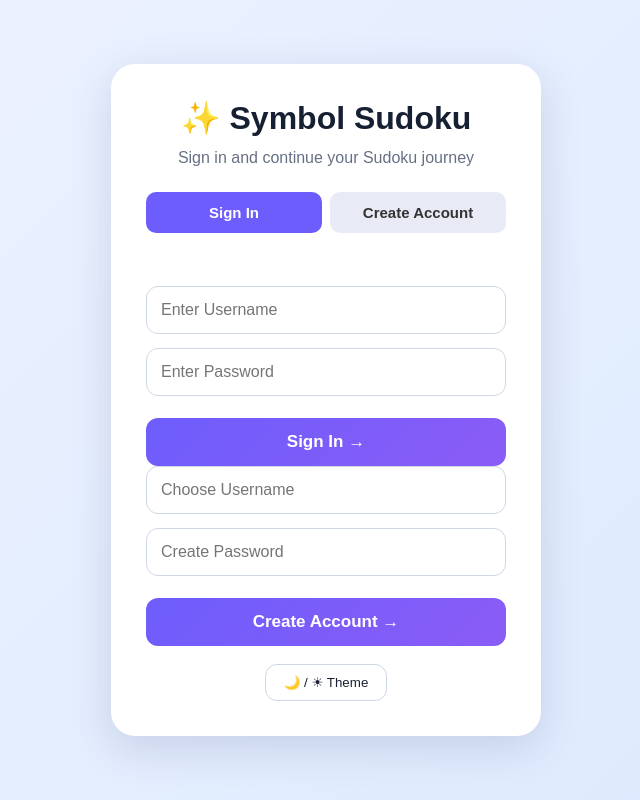
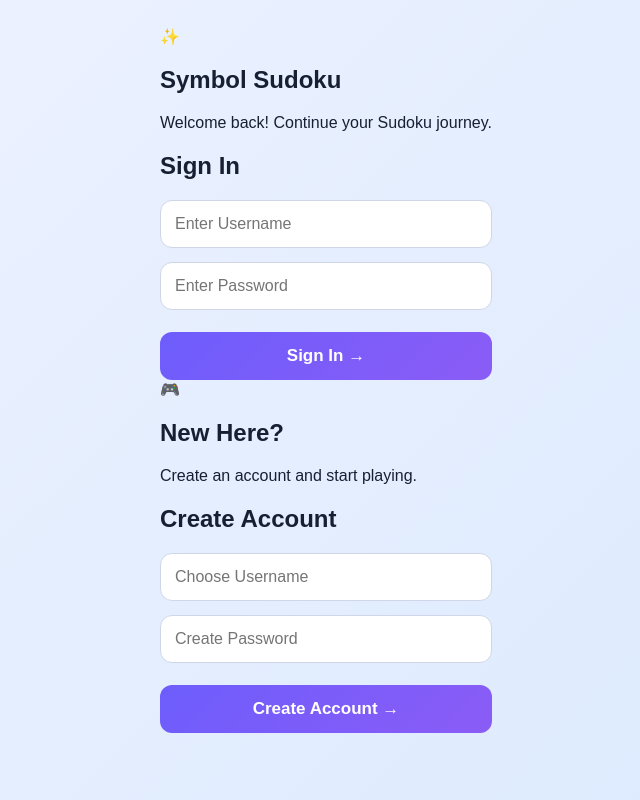
Before and after one commit to reshmapasula-prog/Symbolsudoku, a Flask app: page / in a window 1280 px wide. Shown: the whole page, without its empty margins (314-954 px from the left). Run offline with Flask 3, Linux system fonts and the light colour scheme.

Commit message:
Refactor HTML structure and improve formatting

```diff
--- a/templates/index.html
+++ b/templates/index.html
@@ -1,191 +1,319 @@
 <!DOCTYPE html>
 <html lang="en">
+
 <head>
     <meta charset="UTF-8">
     <meta name="viewport" content="width=device-width, initial-scale=1.0">
+
     <title>Symbol Sudoku</title>
-    <link rel="stylesheet" href="{{ url_for('static', filename='style.css') }}">
+
+    <link
+        rel="stylesheet"
+        href="{{ url_for('static', filename='style.css') }}"
+    >
 </head>
 
 <body>
 
-<div class="app">
+    <!-- =========================
+         LOGIN / SIGNUP SCREEN
+    ========================== -->
 
-    <!-- LOGIN SCREEN -->
-<div id="loginScreen" class="screen active">
+    <section id="loginScreen" class="screen active">
 
-    <div class="login-card">
+        <div class="auth-container">
 
-        <h1>✨ Symbol Sudoku</h1>
+            <!-- SIGN IN -->
+            <div class="auth-panel signin-panel">
 
-        <p class="login-subtitle">
-            Sign in and continue your Sudoku journey
-        </p>
-
-        <div class="auth-tabs">
-            <button id="loginTab"
-                    class="auth-tab active-tab"
-                    onclick="showLogin()">
-                Sign In
-            </button>
-
-            <button id="signupTab"
-                    class="auth-tab"
-                    onclick="showSignup()">
-                Create Account
-            </button>
+                <div class="auth-header">
+                    <div class="logo">✨</div>
+                    <h1>Symbol Sudoku</h1>
+                    <p>Welcome back! Continue your Sudoku journey.</p>
                 </div>
 
-        <div id="authMessage"></div>
+                <h2>Sign In</h2>
 
-        <div id="loginForm">
+                <form
+                    id="loginForm"
+                    onsubmit="loginUser(); return false;"
+                >
 
                     <input
                         type="text"
                         id="loginUsername"
                         placeholder="Enter Username"
+                        required
                     >
 
                     <input
                         type="password"
                         id="loginPassword"
                         placeholder="Enter Password"
+                        required
                     >
 
-            <button class="auth-button" onclick="loginUser()">
+                    <button
+                        type="submit"
+                        class="auth-button"
+                    >
                         Sign In →
                     </button>
+
+                </form>
 
             </div>
 
 
-        <div id="signupForm" class="hidden">
+            <!-- CREATE ACCOUNT -->
+            <div class="auth-panel signup-panel">
+
+                <div class="auth-header">
+                    <div class="logo">🎮</div>
+                    <h1>New Here?</h1>
+                    <p>Create an account and start playing.</p>
+                </div>
+
+                <h2>Create Account</h2>
+
+                <form
+                    id="signupForm"
+                    onsubmit="signupUser(); return false;"
+                >
 
                     <input
                         type="text"
                         id="signupUsername"
                         placeholder="Choose Username"
+                        required
                     >
 
                     <input
                         type="password"
                         id="signupPassword"
                         placeholder="Create Password"
+                        required
                     >
 
-            <button class="auth-button" onclick="signupUser()">
+                    <button
+                        type="submit"
+                        class="auth-button signup-button"
+                    >
                         Create Account →
+                    </button>
+
+                </form>
+
+            </div>
+
+        </div>
+
+        <div id="authMessage"></div>
+
+    </section>
+
+
+    <!-- =========================
+         START / GAME MENU
+    ========================== -->
+
+    <section id="startScreen" class="screen">
+
+        <div class="game-menu">
+
+            <div class="user-bar">
+
+                <span>
+                    👤 Welcome,
+                    <b id="usernameDisplay"></b>
+                </span>
+
+                <button onclick="logoutUser()">
+                    Logout
                 </button>
 
             </div>
 
-        <button class="theme-btn" onclick="toggleTheme()">
-            🌙 / ☀ Theme
+
+            <button
+                class="theme-button"
+                onclick="toggleTheme()"
+            >
+                🌙 Dark / ☀️ Light
+            </button>
+
+
+            <div class="menu-content">
+
+                <h1>✨ Symbol Sudoku</h1>
+
+                <p>
+                    Choose your Sudoku size
+                </p>
+
+
+                <h2>Choose Box Size</h2>
+
+                <div class="size-options">
+
+                    <button onclick="chooseSize(3)">
+                        3 × 3
+                    </button>
+
+                    <button onclick="chooseSize(4)">
+                        4 × 4
+                    </button>
+
+                    <button onclick="chooseSize(5)">
+                        5 × 5
+                    </button>
+
+                    <button onclick="chooseSize(6)">
+                        6 × 6
+                    </button>
+
+                </div>
+
+
+                <h2>Choose Difficulty</h2>
+
+                <div class="difficulty-options">
+
+                    <button
+                        class="difficulty selected"
+                        onclick="chooseDifficulty('easy', this)"
+                    >
+                        Easy
+                    </button>
+
+                    <button
+                        class="difficulty"
+                        onclick="chooseDifficulty('medium', this)"
+                    >
+                        Medium
+                    </button>
+
+                    <button
+                        class="difficulty"
+                        onclick="chooseDifficulty('hard', this)"
+                    >
+                        Hard
+                    </button>
+
+                </div>
+
+
+                <div id="selectedPattern">
+                    Select a Sudoku size
+                </div>
+
+                <button
+                    id="startGameButton"
+                    class="start-button"
+                    onclick="startGame()"
+                >
+                    Enter the Game →
                 </button>
 
             </div>
 
         </div>
 
-    <!-- START SCREEN -->
-    <div id="startScreen" class="screen">
-        <div class="welcome-card">
-            <div class="user-bar">
-    <span>
-        👤 Welcome, <b id="usernameDisplay"></b>
-    </span>
+    </section>
 
-    <button onclick="logoutUser()">
-        Logout
-    </button>
-</div>
-            <h1>✨ Symbol Sudoku</h1>
-            <p>Choose your board size and difficulty</p>
 
-            <h2>Choose Board Size</h2>
+    <!-- =========================
+         GAME SCREEN
+    ========================== -->
 
-            <div class="size-buttons">
-                <button onclick="chooseSize(3)">3 × 3</button>
-                <button onclick="chooseSize(4)">4 × 4</button>
-                <button onclick="chooseSize(5)">5 × 5</button>
-                <button onclick="chooseSize(6)">6 × 6</button>
+    <section id="gameScreen" class="screen">
+
+        <div class="game-container">
+
+            <div class="game-topbar">
+
+                <div>
+                    👤 <b id="gameUsername"></b>
                 </div>
 
-            <h2>Choose Difficulty</h2>
-
-            <div class="level-buttons">
-                <button class="easy" onclick="chooseLevel('Easy')">Easy</button>
-                <button class="medium" onclick="chooseLevel('Medium')">Medium</button>
-                <button class="hard" onclick="chooseLevel('Hard')">Hard</button>
-            </div>
-
-            <div id="selectionText" class="selection-text">
-                Select board size and difficulty
-            </div>
-
-            <button id="enterBtn" class="enter-btn" onclick="startGame()" disabled>
-                Enter the Game →
+                <button onclick="backToMenu()">
+                    ← Menu
                 </button>
 
-            <button class="theme-btn" onclick="toggleTheme()">
-                🌙 / ☀ Theme
-            </button>
-        </div>
             </div>
 
 
-    <!-- GAME SCREEN -->
-    <div id="gameScreen" class="screen">
+            <button
+                class="theme-button"
+                onclick="toggleTheme()"
+            >
+                🌙 Dark / ☀️ Light
+            </button>
 
-        <div class="game-card">
 
-            <div class="top-bar">
-                <div>
             <h1>✨ Symbol Sudoku</h1>
-                    <p id="gameInfo"></p>
+
+            <p id="gameInfo">
+                Fill every row and column without repeating symbols!
+            </p>
+
+
+            <div
+                id="sudokuBoard"
+                class="sudoku-board"
+            ></div>
+
+
+            <div class="symbol-title">
+                Choose a Symbol
             </div>
 
-                <button class="theme-btn small" onclick="toggleTheme()">
-                    🌙 / ☀
-                </button>
-            </div>
 
-            <div class="level-display">
-                <span id="levelName">Easy</span>
-                <span>Level <b id="levelNumber">1</b></span>
-            </div>
+            <div
+                id="symbolOptions"
+                class="symbol-options"
+            ></div>
 
-            <div id="message" class="message"></div>
 
-            <div class="board-area">
-                <div id="sudokuBoard"></div>
-            </div>
+            <div
+                id="resultMessage"
+                class="result-message"
+            ></div>
 
-            <div class="choose-title">Choose a Symbol</div>
 
-            <div id="symbolOptions" class="symbol-options"></div>
+            <div class="game-buttons">
 
-            <div class="controls">
-                <button class="reset-btn" onclick="resetGame()">↻ Reset</button>
-
-                <button class="new-btn" onclick="goToStart()">⚙ New Game</button>
-
-                <button id="checkBtn" class="check-btn" onclick="checkGame()">
-                    ✓ Check
+                <button onclick="checkGame()">
+                    ✓ Check Game
                 </button>
 
-                <button id="nextBtn" class="next-btn hidden" onclick="nextLevel()">
+                <button onclick="resetGame()">
+                    ↻ Reset
+                </button>
+
+                <button onclick="newGame()">
+                    ✨ New Game
+                </button>
+
+                <button
+                    id="nextLevelButton"
+                    class="next-level hidden"
+                    onclick="nextLevel()"
+                >
                     Next Level →
                 </button>
-            </div>
 
             </div>
 
         </div>
 
-</div>
+    </section>
 
-<script src="{{ url_for('static', filename='script.js') }}"></script>
+
+    <script
+        src="{{ url_for('static', filename='script.js') }}"
+    ></script>
 
 </body>
+
 </html>
```
Lines whose indentation alone changed are shown as unchanged.
